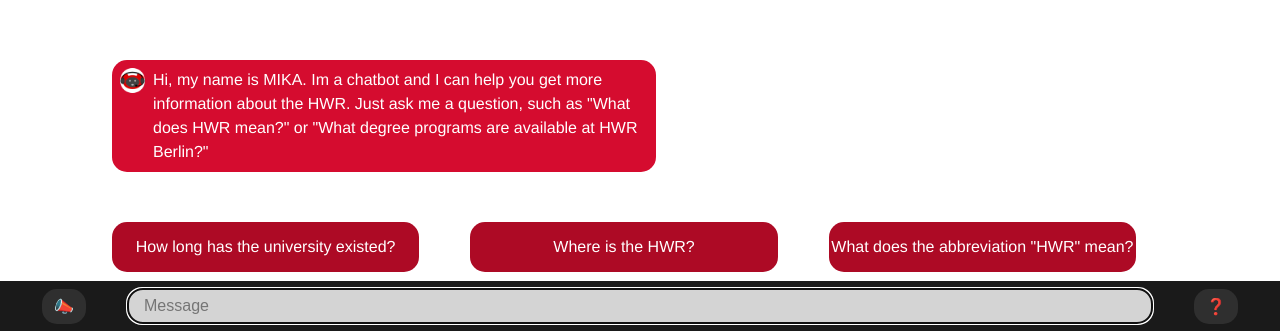
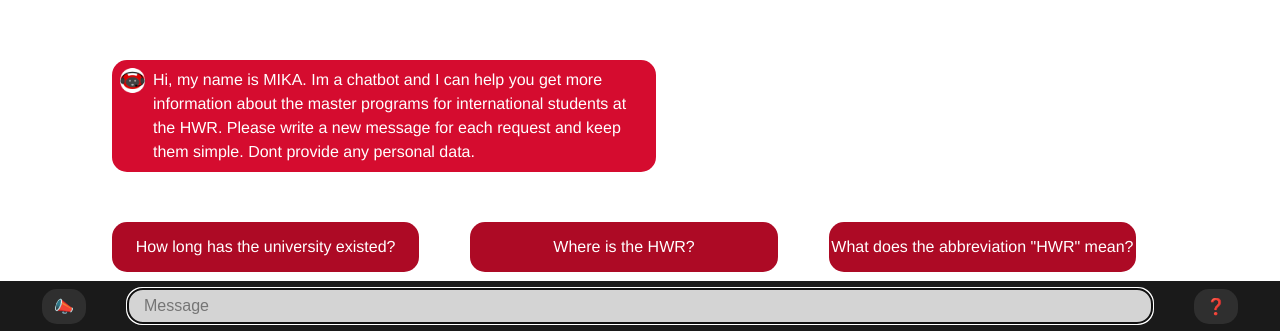
Before and after one commit to hwr-chatbot/Rasa-chatroom-react, a React (Vite) app: page / in a window 1280 px wide. Shown: the part 469-800 px from the top of the page. Built offline with nearby package versions, Linux system fonts and the light colour scheme.

Commit message:
Refactor chatbot introduction message for clarity and privacy

```diff
--- a/src/components/Chat.tsx
+++ b/src/components/Chat.tsx
@@ -18,7 +18,7 @@
 export default function Chat({}: ChatProps) {
 	const firstMessage: ChatMessage = {
 		fromBot: true,
-		text: 'Hi, my name is MIKA. Im a chatbot and I can help you get more information about the HWR. Just ask me a question, such as "What does HWR mean?" or "What degree programs are available at HWR Berlin?"',
+		text: 'Hi, my name is MIKA. Im a chatbot and I can help you get more information about the master programs for international students at the HWR. Please write a new message for each request and keep them simple. Dont provide any personal data.',
 	}
 	const chatManager = new ChatManager(firstMessage)
 
```
